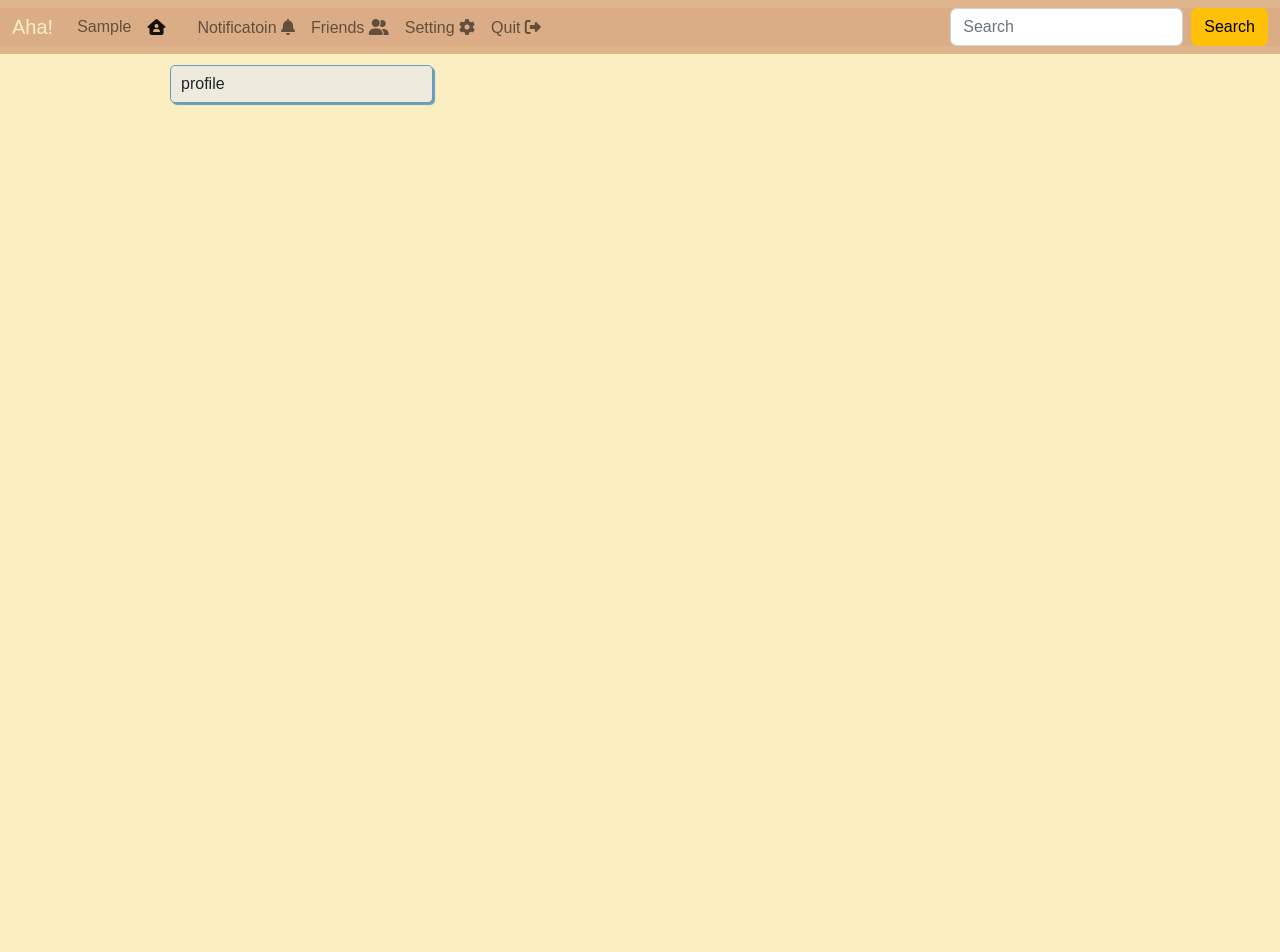
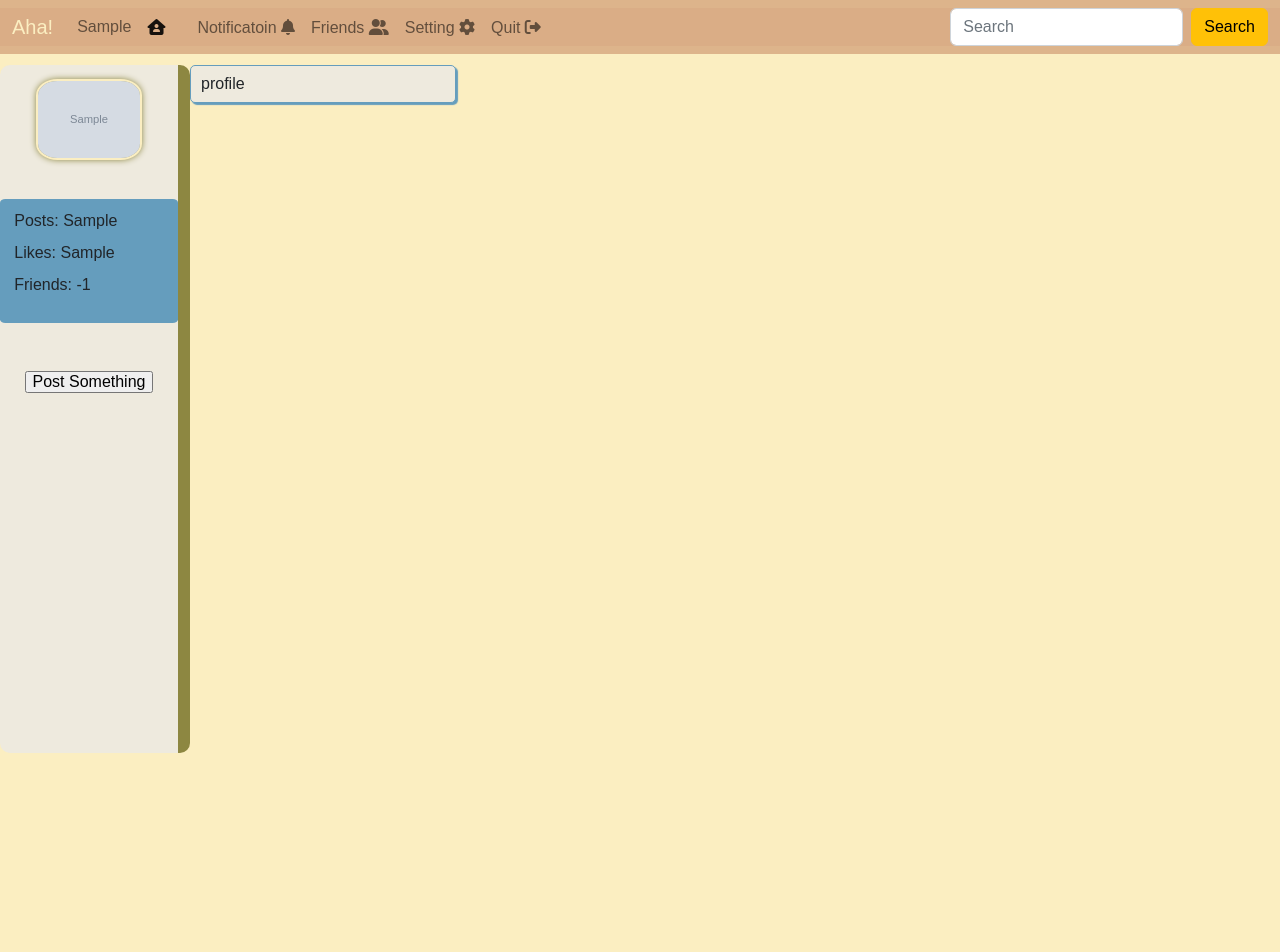
Before and after one commit to hanzili/Aha-social-media, a PHP site: a page that uses profile.php in a window 1280 px wide. Shown: the top 952 px of the page. Run offline with PHP 8.4, Linux system fonts and the light colour scheme; the visitor is signed in with stand-in values (Sample User, id 1); tables that the repository leaves empty or names only in its code hold one stand-in row (values such as "Sample post"); grey boxes marked "Sample" are stand-in pictures; some libraries are stand-ins or nearby versions; some web fonts are replaced.

Commit message:
add profile description

```diff
--- a/assets/css/style.css
+++ b/assets/css/style.css
@@ -192,3 +192,39 @@ form {
 .comment_num {
     margin-top:1vh;
 }
+
+.profile_left {
+    width: 20%;
+    float: left;
+    min-height: 86vh;
+    background-color: var(--white);
+    border-right: 1vw solid var(--dark-yellow);
+    border-radius: 10px;
+    display: flex;
+    flex-direction: column;
+    align-items: center;
+    gap: 3vh;
+}
+
+.profile_left img {
+    width: 60%;
+    border-radius: 20%;
+    border: 2px solid var(--yellow);
+    filter: drop-shadow(0 0 3px var(--dark-yellow));
+    margin: 8%;
+}
+
+.profile_info {
+    width: 100%;
+    display: flex;
+    flex-direction: column;
+    background-color: var(--blue);
+    padding: 8%;
+    border-radius: 3%;
+}
+
+.requests_form {
+    display: inline-flex;
+    gap: 2vw;
+    margin: 5%;
+}
--- a/includes/header.php
+++ b/includes/header.php
@@ -29,6 +29,7 @@ if (isset($_SESSION['username'])) {
     <script src="https://kit.fontawesome.com/89dfc376ef.js" crossorigin="anonymous"></script>
 
     <!--css-->
+    <link href="https://cdn.jsdelivr.net/npm/bootstrap@5.2.0-beta1/dist/css/bootstrap.min.css" rel="stylesheet" integrity="sha384-0evHe/X+R7YkIZDRvuzKMRqM+OrBnVFBL6DOitfPri4tjfHxaWutUpFmBp4vmVor" crossorigin="anonymous">
     <link rel="stylesheet" type="text/css" href="assets/css/bootstrap.css">
     <link rel="stylesheet" type="text/css" href="assets/css/style.css">
     <link rel="preconnect" href="https://fonts.googleapis.com">
@@ -59,7 +60,7 @@ if (isset($_SESSION['username'])) {
                 <a class="nav-link" href="#">Notificatoin <i class="fa-solid fa-bell"></i></a>
                 </li>
                 <li class="nav-item">
-                <a class="nav-link" href="#">Friends <i class="fa-solid fa-user-group"></i></a>
+                <a class="nav-link" href="requests.php">Friends <i class="fa-solid fa-user-group"></i></a>
                 </li>
                 <li class="nav-item">
                 <a class="nav-link" href="#">Setting <i class="fa-solid fa-gear"></i></a>
--- a/profile.php
+++ b/profile.php
@@ -1,11 +1,110 @@
 <?php
 include("includes/header.php");
+include("includes/classes/User.php");
+include("includes/classes/Post.php");
 //session_destroy(); // reset all session variables
+
+
+if(isset($_GET['profile_username'])) {
+	$username = $_GET['profile_username']; //username is the name of the user on the profile being opened
+	$user_details_query = mysqli_query($con, "SELECT * FROM users WHERE username='$username'");
+	$user_array = mysqli_fetch_array($user_details_query);
+	$num_friends = (substr_count($user_array['friend_array'], ",")) - 1;
+}
+if(isset($_POST['remove_friend'])) {
+	$user = new User($con, $userLoggedIn);
+	$user->removeFriend($username);
+}
+if(isset($_POST['add_friend'])) {
+	$user = new User($con, $userLoggedIn);
+	$user->sendRequest($username);
+}
+if(isset($_POST['respond_request'])) {
+	header("Location: requests.php");
+}
+
 ?>
+    <style type="text/css">
+        .wrapper {
+            margin-left: 0px;
+            padding-left: 0px;
+        }
+    </style>
+
+    <div class="profile_left">
+        <img src="<?php echo $user_array['profile_pic']; ?>">
+        <div class="profile_info">
+            <p><?php echo "Posts: " . $user_array['num_posts']; ?></p>
+            <p><?php echo "Likes: " . $user_array['num_likes']; ?></p>
+            <p><?php echo "Friends: " . $num_friends ?></p>
+        </div>
+        <form action="<?php echo $username; ?>" method="POST">
+ 			<?php
+ 			$profile_user_obj = new User($con, $username);
+ 			if($profile_user_obj->isClosed()) {
+ 				header("Location: user_closed.php");
+ 			}
+
+ 			$logged_in_user_obj = new User($con, $userLoggedIn);
+
+ 			if($userLoggedIn != $username) {
+
+ 				if($logged_in_user_obj->isFriend($username)) {
+ 					echo '<input type="submit" name="remove_friend" class="btn btn-danger" value="Remove Friend"><br>';
+ 				}
+ 				else if ($logged_in_user_obj->didReceiveRequest($username)) {
+ 					echo '<input type="submit" name="respond_request" class="btn btn-primary" value="Respond to Request"><br>';
+ 				}
+ 				else if ($logged_in_user_obj->didSendRequest($username)) {
+ 					echo '<input type="submit" name="" class="btn btn-info" value="Request Sent"><br>';
+ 				}
+ 				else {
+                    echo '<input type="submit" name="add_friend" class="btn btn-success" value="Add Friend"><br>';
+                }
+
+ 			}
+ 			?>
+ 		</form>
+         <input type="submit" class="deep_blue" data-toggle="modal" data-target="#post_form" value="Post Something">
+    </div>
+
     <div class="user_details column">
         profile
     </div>
 
+<!-- Modal -->
+<div class="modal fade" id="post_form" tabindex="-1" role="dialog" aria-labelledby="postModalLabel" aria-hidden="true">
+  <div class="modal-dialog">
+    <div class="modal-content">
+
+      <div class="modal-header">
+        <button type="button" class="close" data-dismiss="modal" aria-label="Close"><span aria-hidden="true">&times;</span></button>
+        <h4 class="modal-title" id="postModalLabel">Post something!</h4>
+      </div>
+
+      <div class="modal-body">
+      	<p>This will appear on the user's profile page and also their newsfeed for your friends to see!</p>
+
+      	<form class="profile_post" action="" method="POST">
+      		<div class="form-group">
+      			<textarea class="form-control" name="post_body"></textarea>
+      			<input type="hidden" name="user_from" value="<?php echo $userLoggedIn; ?>">
+      			<input type="hidden" name="user_to" value="<?php echo $username; ?>">
+      		</div>
+      	</form>
+      </div>
+
+
+      <div class="modal-footer">
+        <button type="button" class="btn btn-default" data-dismiss="modal">Close</button>
+        <button type="button" class="btn btn-primary" name="post_button" id="submit_profile_post">Post</button>
+      </div>
     </div>
+  </div>
+</div>
+
+
+
+</div>
 </body>
 </html>
```
Also changed, not shown: includes/classes/User.php (+48 -0 lines), requests.php (added, +55 -0 lines), user_closed.php (added, +11 -0 lines), assets/js/demo.js (added).
